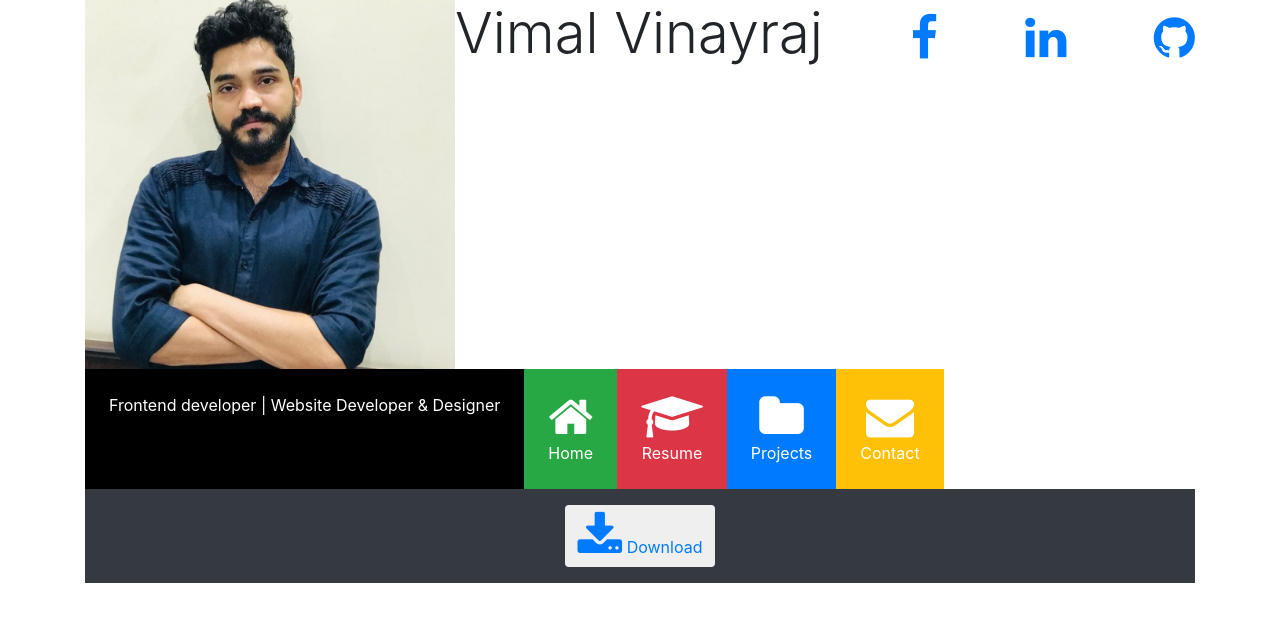
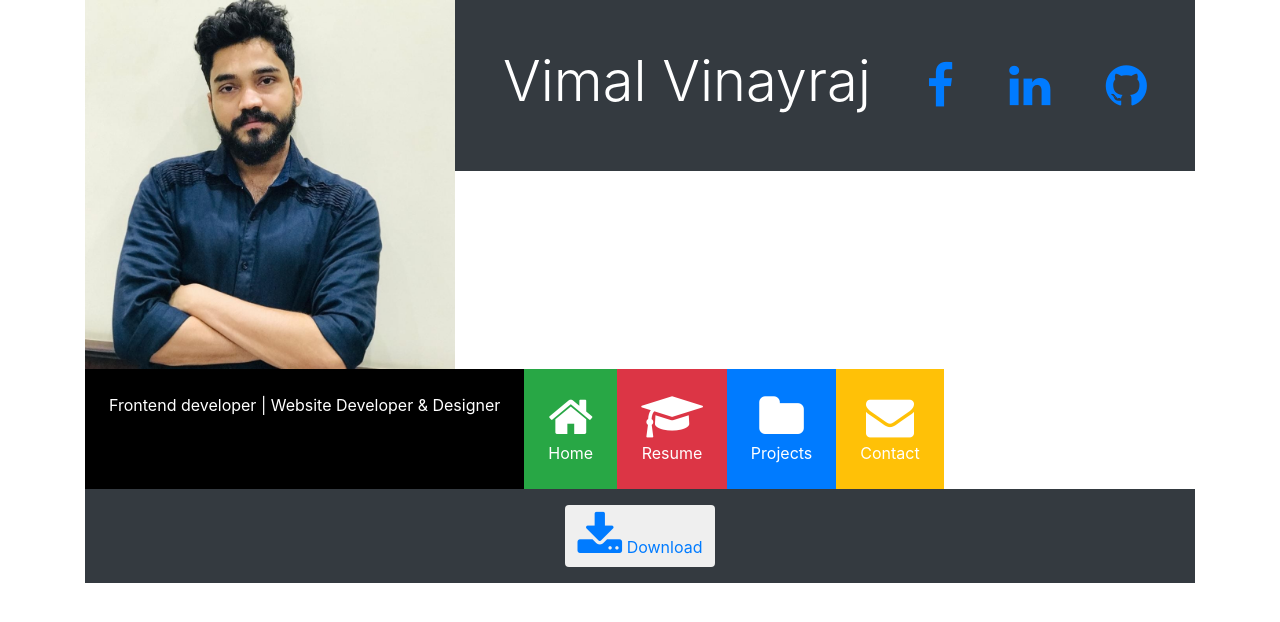
Before and after one commit to Vimz92/portfolio, a plain HTML site: page index.html in a window 1280 px wide. Drawn offline with nearby package versions, Linux system fonts and the light colour scheme.

Commit message:
Update index.html

```diff
--- a/index.html
+++ b/index.html
@@ -22,8 +22,8 @@
         </div>
 
 <div class="col-lg-8 col-md-8">
-  <div class="d-flex flex-column">
-<div class="d-flex flex-row justify-content-between align-items-center">
+  <div class="p-5 bg-dark text-white">
+    <div class="d-flex flex-row justify-content-between align-items-center flex-wrap">
   <h1 class="display-4">Vimal Vinayraj</h1>
   <a href="https://www.facebook.com/"><i class="fa fa-facebook fa-3x"></i></a>
   <a href="https://www.linkedin.com/in/vimal-vinayraj-085338189/"><i class="fa fa-linkedin fa-3x"></i></a>
```
